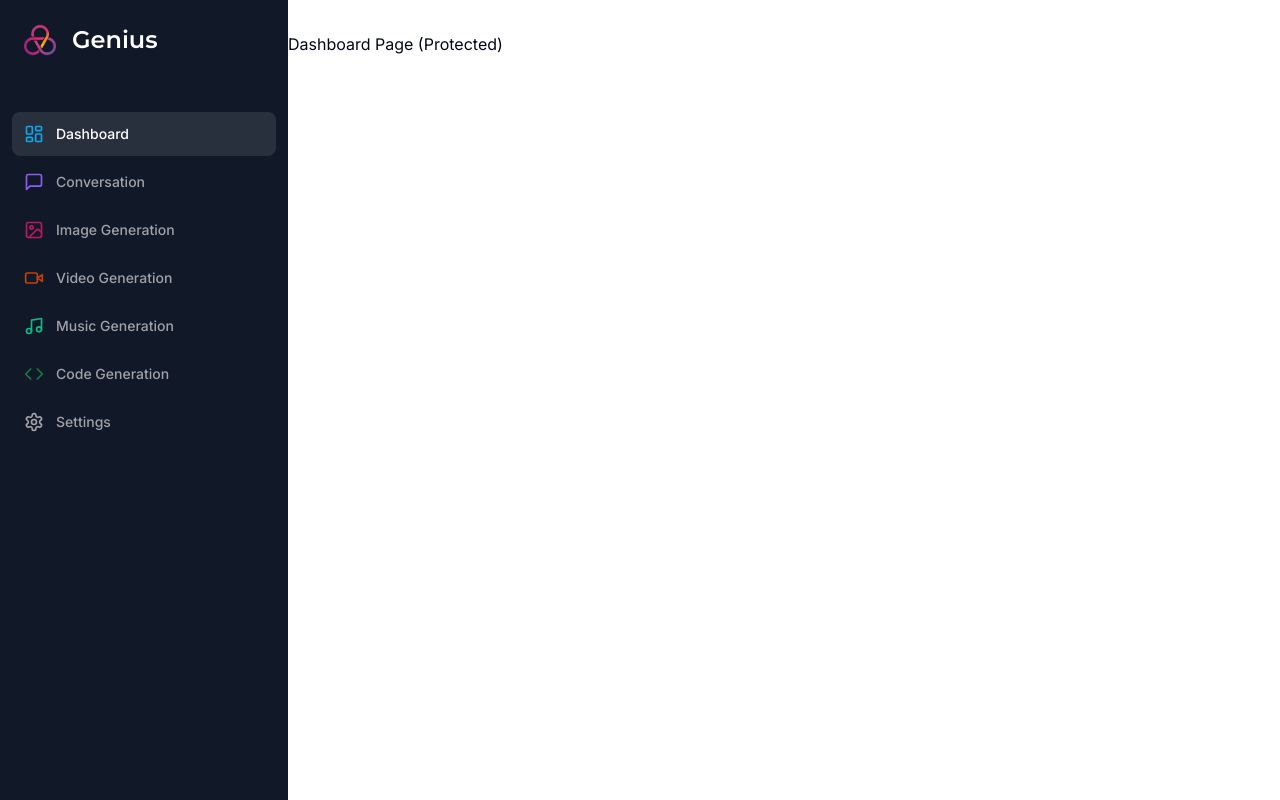
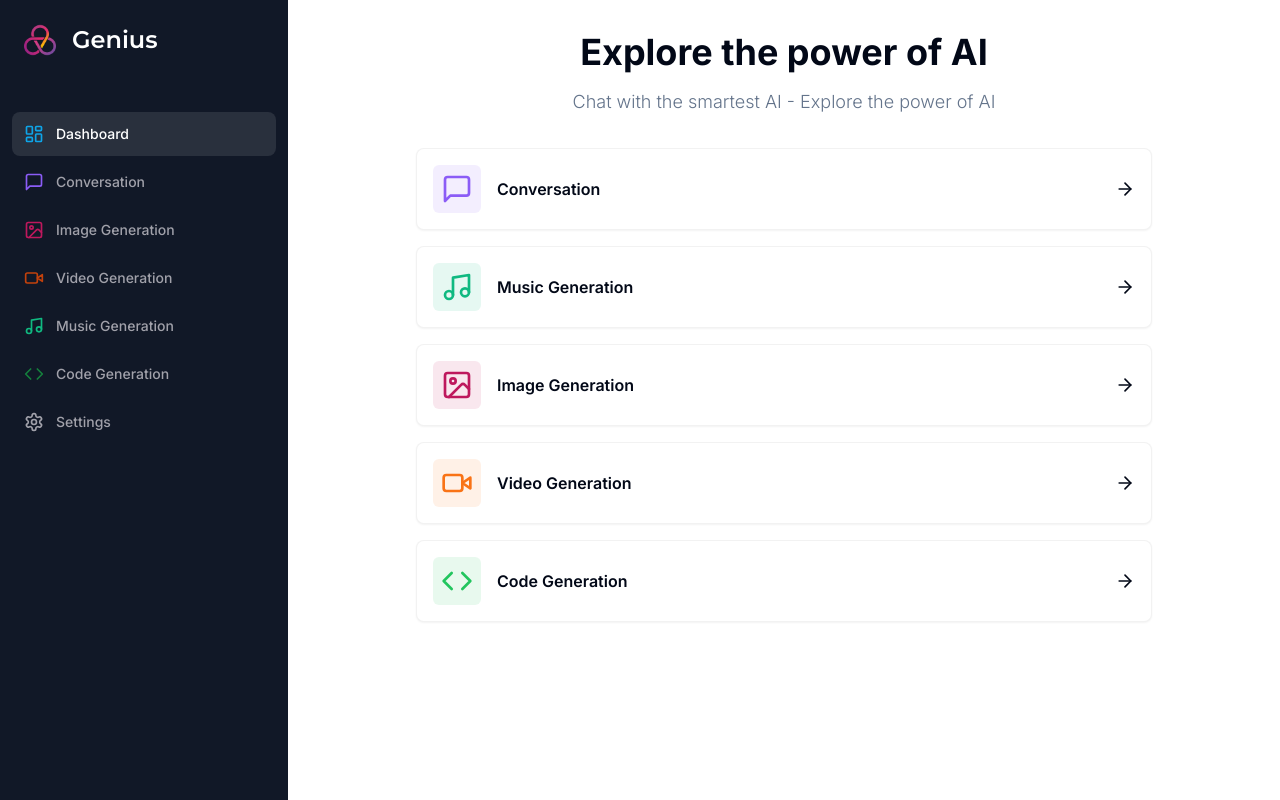
Before and after one commit to SUD77/ai-saas, a Next.js app: page /dashboard in a window 1280 px wide. Built offline with nearby package versions, Linux system fonts and the light colour scheme.

Commit message:
created dashboard and added all the tools of  app

```diff
--- a/app/(dashboard)/(routes)/dashboard/page.tsx
+++ b/app/(dashboard)/(routes)/dashboard/page.tsx
@@ -1,7 +1,88 @@
+"use client";
+
+import { Card } from "@/components/ui/card";
+import { cn } from "@/lib/utils";
+import {
+  ArrowRight,
+  Code,
+  ImageIcon,
+  MessageSquare,
+  Music,
+  VideoIcon,
+} from "lucide-react";
+import { useRouter } from "next/navigation";
+
+const tools = [
+  {
+    label: "Conversation",
+    icon: MessageSquare,
+    color: "text-violet-500",
+    bgColor: "bg-violet-500/10",
+    href: "/conversation",
+  },
+  {
+    label: "Music Generation",
+    icon: Music,
+    color: "text-emerald-500",
+    bgColor: "bg-emerald-500/10",
+    href: "/music",
+  },
+  {
+    label: "Image Generation",
+    icon: ImageIcon,
+    color: "text-pink-700",
+    bgColor: "bg-pink-700/10",
+    href: "/image",
+  },
+  {
+    label: "Video Generation",
+    icon: VideoIcon,
+    color: "text-orange-500",
+    bgColor: "bg-orange-500/10",
+    href: "/video",
+  },
+  {
+    label: "Code Generation",
+    icon: Code,
+    color: "text-green-500",
+    bgColor: "bg-green-500/10",
+    href: "/code",
+  },
+];
+
 export default function DashBoardPage() {
+  const router = useRouter();
   return (
     <div>
-      <p>Dashboard Page (Protected)</p>
+      <div className="mb-8 space-y-4">
+        <h2 className="text-2xl md:text-4xl font-bold text-center">
+          Explore the power of AI
+        </h2>
+        <p className="text-muted-foreground font-light text-small md:text-lg text-center">
+          Chat with the smartest AI - Explore the power of AI
+        </p>
+      </div>
+
+      <div className="px-4 md:px-20 lg:px-32 space-y-4">
+        {tools.map((tool) => (
+          <Card
+            onClick={() => router.push(tool.href)}
+            key={tool.href}
+            className="p-4 border-black/5 flex items-center justify-between hover:shadow-md
+          transition cursor-pointer"
+          >
+            <div className="flex items-center gap-x-4">
+              <div className={cn("p-2 w-fit rounded-md", tool.bgColor)}>
+                <tool.icon className={cn("w-8 h-8", tool.color)} />
+              </div>
+
+              <div className="font-semibold">{tool.label}</div>
+            </div>
+
+            <ArrowRight className="w-5 h-5" />
+          </Card>
+        ))}
+      </div>
     </div>
   );
 }
--- /dev/null
+++ b/components/ui/card.tsx
@@ -0,0 +1,79 @@
+import * as React from "react"
+
+import { cn } from "@/lib/utils"
+
+const Card = React.forwardRef<
+  HTMLDivElement,
+  React.HTMLAttributes<HTMLDivElement>
+>(({ className, ...props }, ref) => (
+  <div
+    ref={ref}
+    className={cn(
+      "rounded-lg border bg-card text-card-foreground shadow-sm",
+      className
+    )}
+    {...props}
+  />
+))
+Card.displayName = "Card"
+
+const CardHeader = React.forwardRef<
+  HTMLDivElement,
+  React.HTMLAttributes<HTMLDivElement>
+>(({ className, ...props }, ref) => (
+  <div
+    ref={ref}
+    className={cn("flex flex-col space-y-1.5 p-6", className)}
+    {...props}
+  />
+))
+CardHeader.displayName = "CardHeader"
+
+const CardTitle = React.forwardRef<
+  HTMLParagraphElement,
+  React.HTMLAttributes<HTMLHeadingElement>
+>(({ className, ...props }, ref) => (
+  <h3
+    ref={ref}
+    className={cn(
+      "text-2xl font-semibold leading-none tracking-tight",
+      className
+    )}
+    {...props}
+  />
+))
+CardTitle.displayName = "CardTitle"
+
+const CardDescription = React.forwardRef<
+  HTMLParagraphElement,
+  React.HTMLAttributes<HTMLParagraphElement>
+>(({ className, ...props }, ref) => (
+  <p
+    ref={ref}
+    className={cn("text-sm text-muted-foreground", className)}
+    {...props}
+  />
+))
+CardDescription.displayName = "CardDescription"
+
+const CardContent = React.forwardRef<
+  HTMLDivElement,
+  React.HTMLAttributes<HTMLDivElement>
+>(({ className, ...props }, ref) => (
+  <div ref={ref} className={cn("p-6 pt-0", className)} {...props} />
+))
+CardContent.displayName = "CardContent"
+
+const CardFooter = React.forwardRef<
+  HTMLDivElement,
+  React.HTMLAttributes<HTMLDivElement>
+>(({ className, ...props }, ref) => (
+  <div
+    ref={ref}
+    className={cn("flex items-center p-6 pt-0", className)}
+    {...props}
+  />
+))
+CardFooter.displayName = "CardFooter"
+
+export { Card, CardHeader, CardFooter, CardTitle, CardDescription, CardContent }
```
